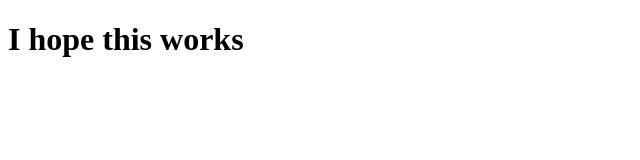
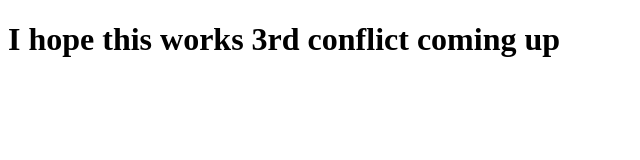
Before and after one commit to melissa-24/jan24gitsession2, a plain HTML site: page index.html in a window 1280 px wide. Shown: the whole page, without its empty margins (0-640 px from the left). Drawn offline with Linux system fonts and the light colour scheme.

Commit message:
Update index.html

```diff
--- a/index.html
+++ b/index.html
@@ -6,6 +6,6 @@
     <title>Document</title>
 </head>
 <body>
-    <h1>I hope this works</h1>
+    <h1>I hope this works  3rd conflict coming up</h1>
 </body>
 </html>
```
